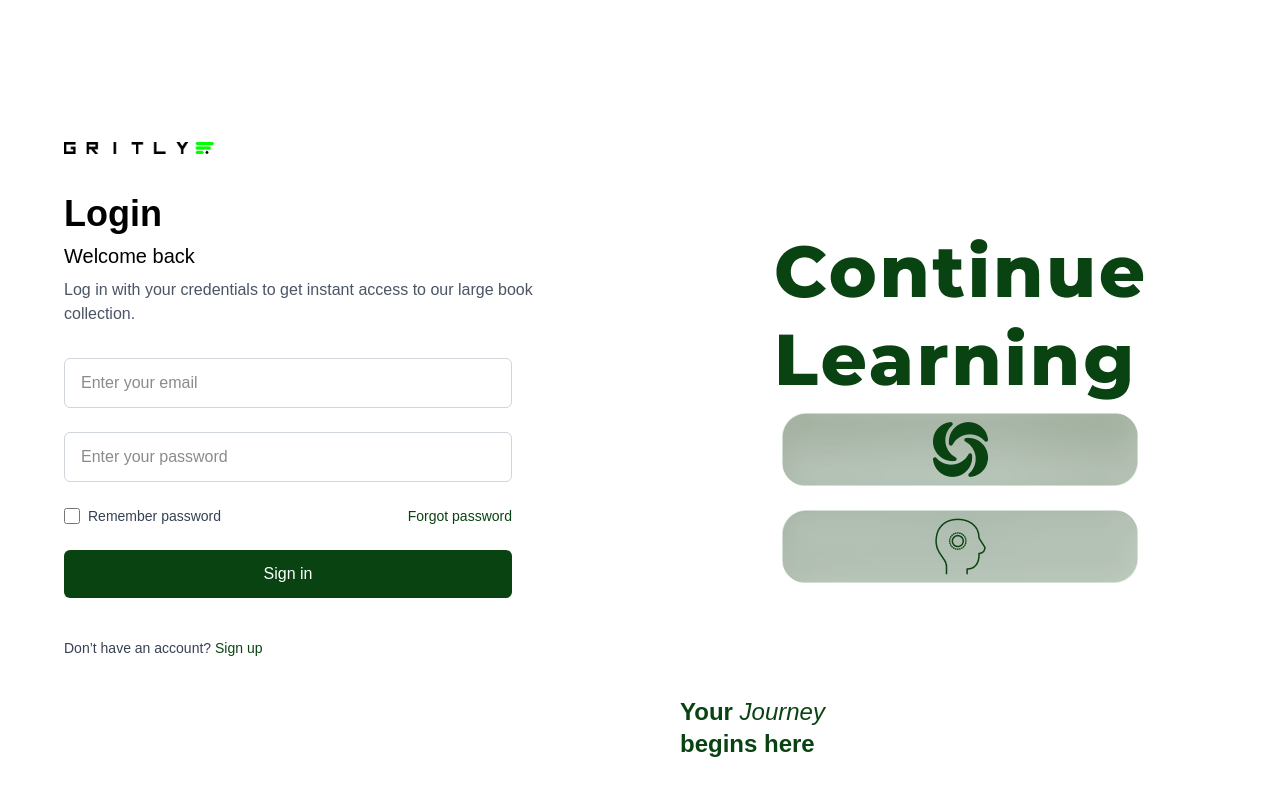
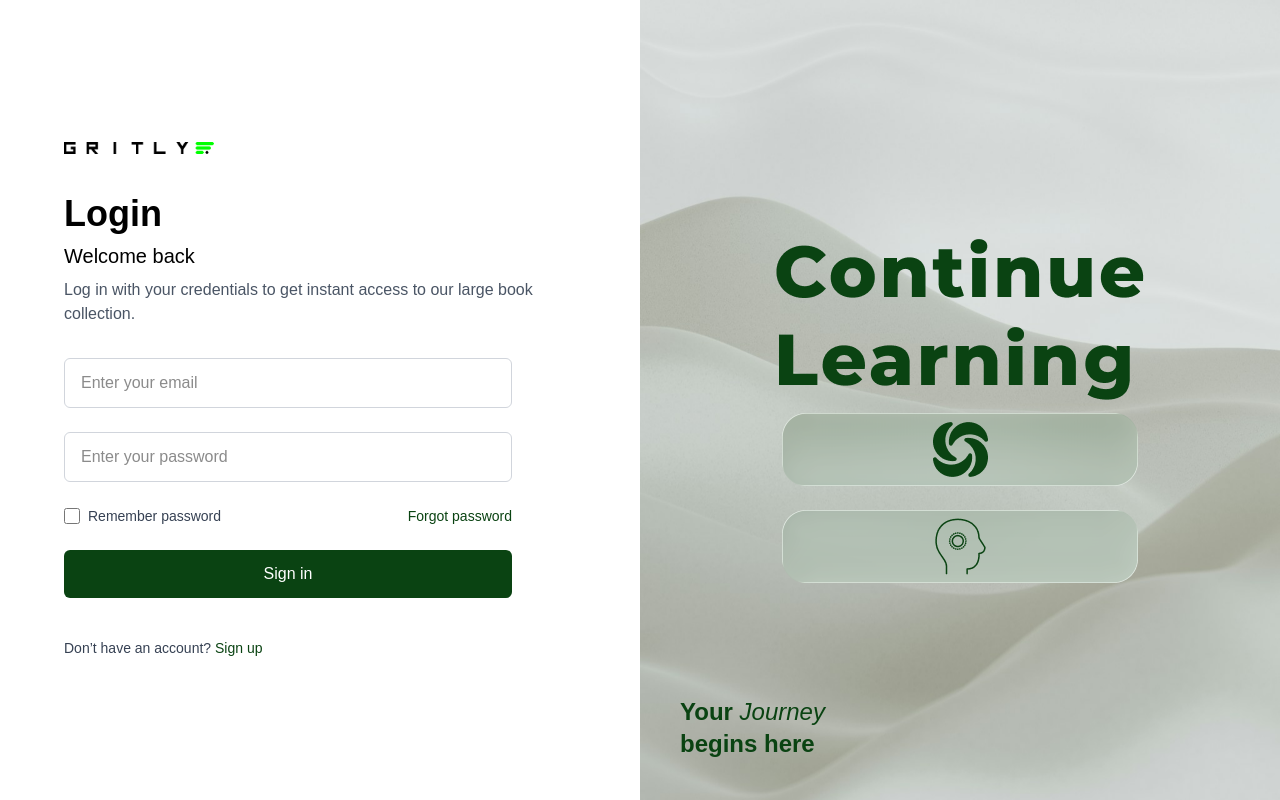
Before and after one commit to MickyDev1/Gritly, a Next.js app: page /login in a window 1280 px wide. Built offline with nearby package versions, Linux system fonts and the light colour scheme.

Commit message:
Add background styling to the right side of the login page for improved aesthetics

```diff
--- a/src/app/login/page.tsx
+++ b/src/app/login/page.tsx
@@ -110,7 +110,10 @@ export default function Login() {
 
             {/* Right Side */}
             <div
-                className="w-1/2 h-full relative flex flex-col justify-center items-center"
+                className="w-1/2 h-full relative flex flex-col justify-center items-center bg-fixed bg-cover bg-center"
+                style={{
+                    backgroundImage: 'url("/loginbackground.jpg")',
+                }}
             >
                 <div className="justify-center">
 
```
